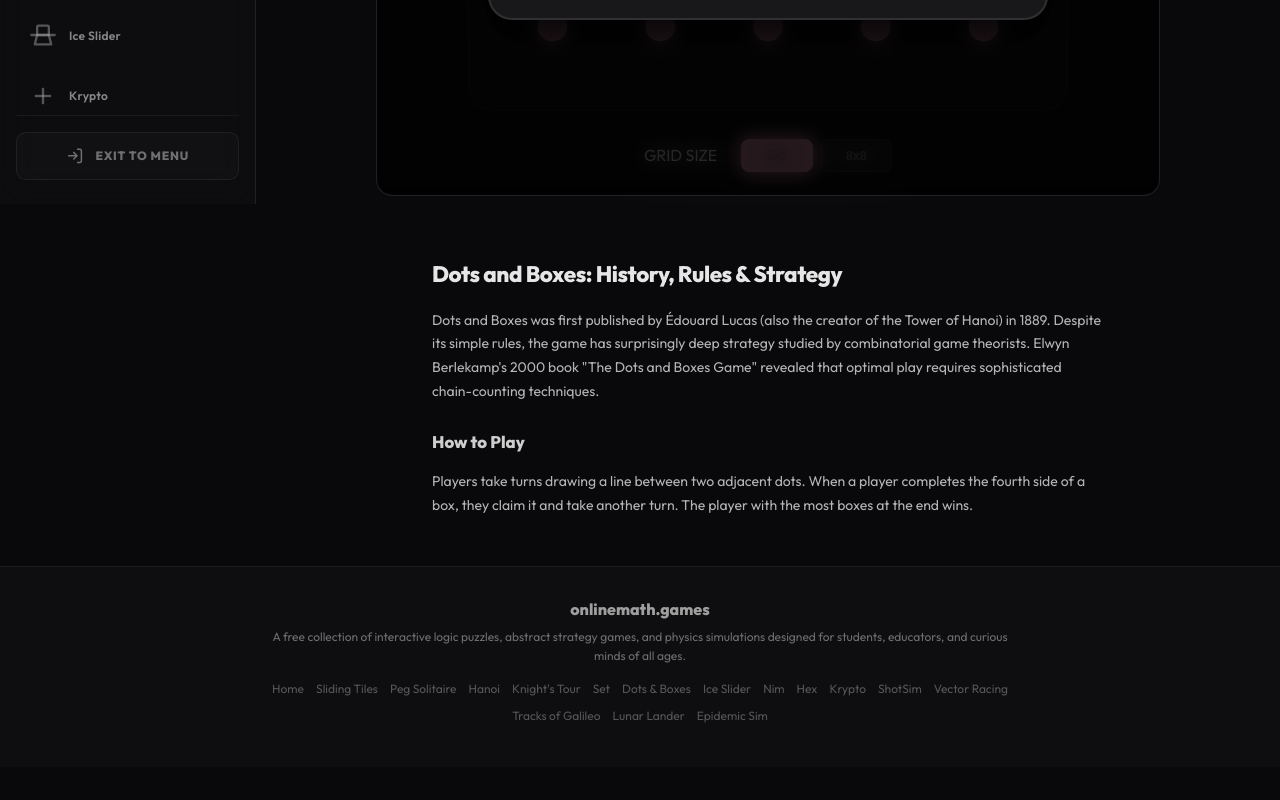
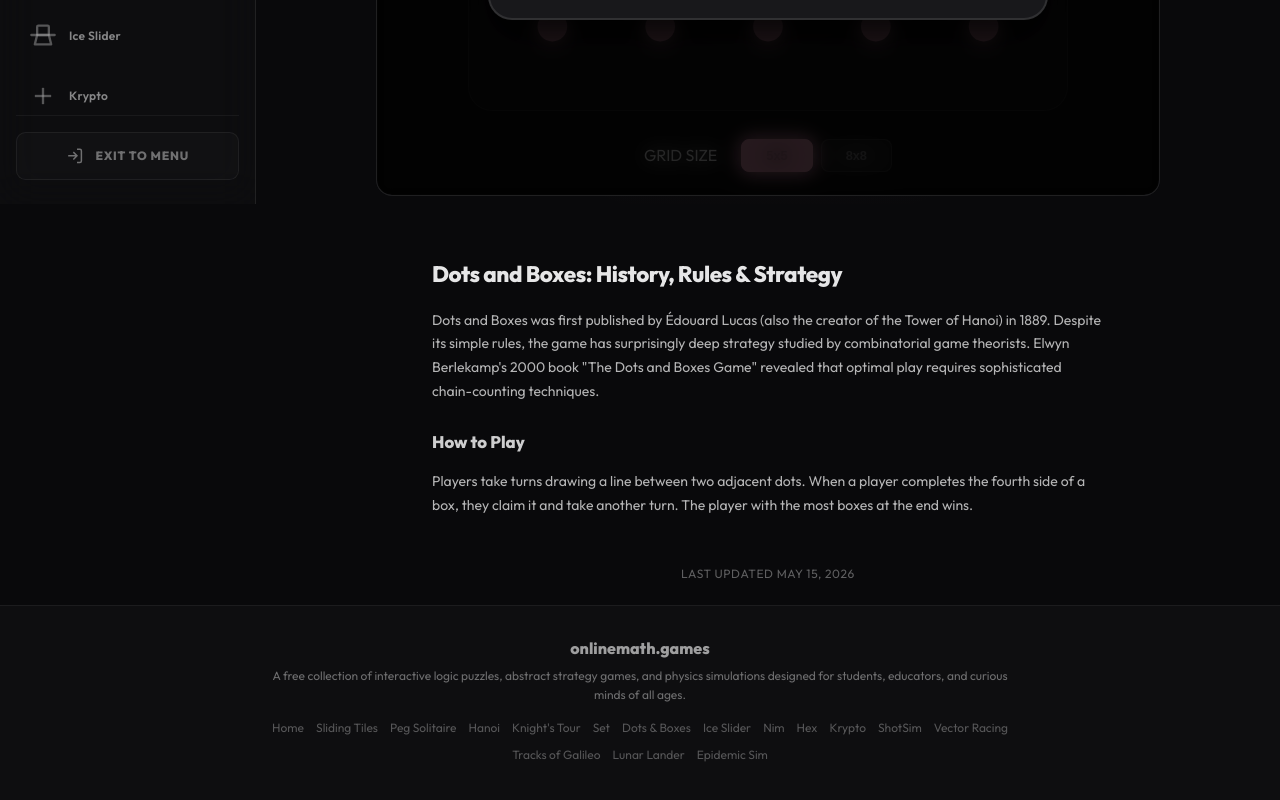
Before and after one commit to johnmehler/claybo100, a SvelteKit app: page /games/dotsandboxes in a window 1280 px wide. Shown: the part 596-1396 px from the top of the page. Before the commit the page ends 1363 px from the top, so only its background shows below. Built offline with nearby package versions, Linux system fonts and the light colour scheme.

Commit message:
last updated

```diff
--- a/src/lib/games.ts
+++ b/src/lib/games.ts
@@ -4,6 +4,7 @@ export const games = [
 		label: 'Sliding Tiles',
 		description: 'Classical 15-puzzle with a modern twist.',
 		cardClass: 'sliding',
+		updated: '2026-05-15',
 		icon: `<svg viewBox="0 0 24 24" fill="none" stroke="currentColor" stroke-width="2" stroke-linecap="round" stroke-linejoin="round" role="img" aria-label="Sliding Tiles Icon"><rect x="3" y="3" width="18" height="18" rx="2" ry="2"></rect><line x1="3" y1="9" x2="21" y2="9"></line><line x1="3" y1="15" x2="21" y2="15"></line><line x1="9" y1="3" x2="9" y2="21"></line><line x1="15" y1="3" x2="15" y2="21"></line></svg>`
 	},
 	{
@@ -11,6 +12,7 @@ export const games = [
 		label: 'Peg Solitaire',
 		description: 'English peg solitaire. Leave only one.',
 		cardClass: 'pegboard-card',
+		updated: '2026-05-15',
 		icon: `<svg viewBox="0 0 24 24" fill="none" stroke="currentColor" stroke-width="2.5" stroke-linecap="round" stroke-linejoin="round" role="img" aria-label="Peg Solitaire Icon"><circle cx="12" cy="5" r="2"></circle><circle cx="8" cy="12" r="2"></circle><circle cx="16" cy="12" r="2"></circle><circle cx="4" cy="19" r="2"></circle><circle cx="12" cy="19" r="2"></circle><circle cx="20" cy="19" r="2"></circle></svg>`
 	},
 	{
@@ -18,6 +20,7 @@ export const games = [
 		label: 'Hanoi',
 		description: 'Classic tower puzzle. 3 to 8 discs.',
 		cardClass: 'hanoi-card',
+		updated: '2026-05-15',
 		icon: `<svg viewBox="0 0 24 24" fill="none" stroke="currentColor" stroke-width="2" stroke-linecap="round" stroke-linejoin="round" role="img" aria-label="Tower of Hanoi Icon"><line x1="2" y1="20" x2="22" y2="20"></line><line x1="12" y1="4" x2="12" y2="20"></line><rect x="8" y="16" width="8" height="4" rx="1"></rect><rect x="9" y="12" width="6" height="4" rx="1"></rect><rect x="10" y="8" width="4" height="4" rx="1"></rect></svg>`
 	},
 	{
@@ -25,6 +28,7 @@ export const games = [
 		label: "Knight's Tour",
 		description: 'Visit every square on the board exactly once.',
 		cardClass: 'knights-card',
+		updated: '2026-05-15',
 		icon: `<svg viewBox="0 0 24 24" fill="none" stroke="currentColor" stroke-width="2" stroke-linecap="round" stroke-linejoin="round" role="img" aria-label="Knight's Tour Icon"><path d="M5 20a2 2 0 0 1 2-2h10a2 2 0 0 1 2 2v1a1 1 0 0 1-1 1H6a1 1 0 0 1-1-1z"/><path d="M16.5 18c1-2 2.5-5 2.5-9a7 7 0 0 0-7-7H6.635a1 1 0 0 0-.768 1.64L7 5l-2.32 5.802a2 2 0 0 0 .95 2.526l2.87 1.456"/><path d="m15 5 1.425-1.425"/><path d="m17 8 1.53-1.53"/><path d="M9.713 12.185 7 18"/></svg>`
 	},
 	{
@@ -32,6 +36,7 @@ export const games = [
 		label: 'Set',
 		description: 'Find combinations of matching or unique attributes.',
 		cardClass: 'set-card',
+		updated: '2026-05-15',
 		icon: `<svg viewBox="0 0 24 24" fill="none" stroke="currentColor" stroke-width="2" role="img" aria-label="Set Game Icon"><rect x="4" y="4" width="16" height="16" rx="2"/></svg>`
 	},
 	{
@@ -39,6 +44,7 @@ export const games = [
 		label: 'Dots & Boxes',
 		description: 'Connect dots to capture squares against AI.',
 		cardClass: 'dots-card',
+		updated: '2026-05-15',
 		icon: `<svg viewBox="0 0 24 24" fill="none" stroke="currentColor" stroke-width="2" stroke-linecap="round" stroke-linejoin="round" role="img" aria-label="Dots and Boxes Icon"><circle cx="6" cy="6" r="1"></circle><circle cx="18" cy="6" r="1"></circle><circle cx="6" cy="18" r="1"></circle><circle cx="18" cy="18" r="1"></circle><rect x="6" y="6" width="12" height="12" stroke-dasharray="2 2"></rect></svg>`
 	},
 	{
@@ -46,6 +52,7 @@ export const games = [
 		label: 'Ice Slider',
 		description: 'Slide blocks on frictionless ice to reach the goal.',
 		cardClass: 'ice-card',
+		updated: '2026-05-15',
 		icon: `<svg viewBox="0 0 24 24" fill="none" stroke="currentColor" stroke-width="2" stroke-linecap="round" stroke-linejoin="round" role="img" aria-label="Ice Slider Icon"><path d="M2 12h20"/><rect x="7" y="4" width="10" height="8" rx="1"/><path d="M7 12l-2 8h14l-2-8"/></svg>`
 	},
 	{
@@ -53,6 +60,7 @@ export const games = [
 		label: 'Nim',
 		description: 'Mathematical strategy game of removing objects.',
 		cardClass: 'nim-card',
+		updated: '2026-05-15',
 		icon: `<svg viewBox="0 0 24 24" fill="none" stroke="currentColor" stroke-width="2" role="img" aria-label="Nim Icon"><circle cx="12" cy="12" r="3"/><circle cx="5" cy="18" r="3"/><circle cx="19" cy="18" r="3"/></svg>`
 	},
 	{
@@ -60,6 +68,7 @@ export const games = [
 		label: 'Hex',
 		description: 'Connect your sides on a hexagonal grid.',
 		cardClass: 'hex-card',
+		updated: '2026-05-15',
 		icon: `<svg viewBox="0 0 24 24" fill="none" stroke="currentColor" stroke-width="2" role="img" aria-label="Hex Icon"><polygon points="12,2 22,7 22,17 12,22 2,17 2,7"/></svg>`
 	},
 	{
@@ -67,6 +76,7 @@ export const games = [
 		label: 'Krypto',
 		description: 'Use math operators to reach the target number.',
 		cardClass: 'krypto-card',
+		updated: '2026-05-15',
 		icon: `<svg viewBox="0 0 24 24" fill="none" stroke="currentColor" stroke-width="2" role="img" aria-label="Krypto Icon"><line x1="12" y1="5" x2="12" y2="19"/><line x1="5" y1="12" x2="19" y2="12"/></svg>`
 	},
 	{
@@ -74,6 +84,7 @@ export const games = [
 		label: 'ShotSim',
 		description: 'Cannon physics simulator. Hit the hoop.',
 		cardClass: 'shotsim-card',
+		updated: '2026-05-15',
 		icon: `<svg viewBox="0 0 24 24" fill="none" stroke="currentColor" stroke-width="2" stroke-linecap="round" stroke-linejoin="round" role="img" aria-label="ShotSim Icon"><path d="M3 21 Q 12 3, 21 12"></path><circle cx="21" cy="12" r="2"></circle><circle cx="3" cy="21" r="1.5"></circle></svg>`
 	},
 	{
@@ -81,6 +92,7 @@ export const games = [
 		label: 'Vector Racing',
 		description: 'Momentum racing. Adjust velocity ±1 each turn.',
 		cardClass: 'vector-card',
+		updated: '2026-05-15',
 		icon: `<svg viewBox="0 0 24 24" fill="none" stroke="currentColor" stroke-width="2" stroke-linecap="round" stroke-linejoin="round" role="img" aria-label="Vector Racing Icon"><path d="M13 2L3 14h9l-1 8 10-12h-9l1-8z"/></svg>`
 	},
 	{
@@ -88,6 +100,7 @@ export const games = [
 		label: 'Tracks of Galileo',
 		description: 'Find the curve of fastest descent.',
 		cardClass: 'galileo-card',
+		updated: '2026-05-15',
 		icon: `<svg viewBox="0 0 24 24" fill="none" stroke="currentColor" stroke-width="2" stroke-linecap="round" stroke-linejoin="round" role="img" aria-label="Tracks of Galileo Icon"><path d="M3 3v18h18"/><path d="M3 3c3 8 8 13 18 13"/><circle cx="12" cy="11.5" r="1.5"/></svg>`
 	},
 	{
@@ -95,6 +108,7 @@ export const games = [
 		label: 'Lunar Lander',
 		description: 'Land the module safely on the moon.',
 		cardClass: 'lunar-card',
+		updated: '2026-05-15',
 		icon: `<svg viewBox="0 0 24 24" fill="none" stroke="currentColor" stroke-width="2" stroke-linecap="round" stroke-linejoin="round" role="img" aria-label="Lunar Lander Icon"><path d="M2 20h20"/><path d="M7 20l1-5h8l1 5"/><path d="M12 4v11"/><path d="M9 15h6"/><circle cx="12" cy="7" r="3"/></svg>`
 	},
 	{
@@ -102,6 +116,7 @@ export const games = [
 		label: 'Epidemic Sim',
 		description: 'Visualize the spread of viruses through a population.',
 		cardClass: 'epidemic-card',
+		updated: '2026-05-15',
 		icon: `<svg viewBox="0 0 24 24" fill="none" stroke="currentColor" stroke-width="2" stroke-linecap="round" stroke-linejoin="round" role="img" aria-label="Epidemic Sim Icon"><circle cx="12" cy="12" r="10"/><path d="M12 8v8"/><path d="M8 12h8"/><circle cx="12" cy="12" r="3" fill="currentColor"/></svg>`
 	}
 ];
--- a/src/routes/games/[id]/+page.svelte
+++ b/src/routes/games/[id]/+page.svelte
@@ -82,6 +82,11 @@
 				<article class="game-guide" aria-label="{game?.label} Guide">
 					{@html guide}
 				</article>
+			{/if}
+			{#if game?.updated}
+				<p class="updated-line">
+					Last updated <time datetime={game.updated}>{new Date(game.updated).toLocaleDateString('en-US', { year: 'numeric', month: 'long', day: 'numeric' })}</time>
+				</p>
 			{/if}
 		{:else}
 			<div class="error-view">
@@ -182,4 +187,14 @@
 	.game-guide :global(p) {
 		margin-bottom: 1rem;
 	}
+
+	.updated-line {
+		max-width: 720px;
+		margin: 0 auto 3vmin;
+		padding: 0 3vmin;
+		font-size: 12px;
+		color: rgba(255, 255, 255, 0.35);
+		letter-spacing: 0.05em;
+		text-transform: uppercase;
+	}
 </style>
--- a/src/routes/sitemap.xml/+server.ts
+++ b/src/routes/sitemap.xml/+server.ts
@@ -6,11 +6,17 @@ const SITE = 'https://onlinemath.games';
 
 export function GET() {
 	const today = new Date().toISOString().split('T')[0];
+	const homeLastmod = games
+		.map((g) => g.updated)
+		.filter(Boolean)
+		.sort()
+		.pop() ?? today;
 
 	const urls = [
-		{ loc: `${SITE}/`, priority: '1.0', changefreq: 'weekly' },
+		{ loc: `${SITE}/`, lastmod: homeLastmod, priority: '1.0', changefreq: 'weekly' },
 		...games.map((g) => ({
 			loc: `${SITE}/games/${g.id}`,
+			lastmod: g.updated ?? today,
 			priority: '0.8',
 			changefreq: 'monthly'
 		}))
@@ -22,7 +28,7 @@ ${urls
 	.map(
 		(u) => `	<url>
 		<loc>${u.loc}</loc>
-		<lastmod>${today}</lastmod>
+		<lastmod>${u.lastmod}</lastmod>
 		<changefreq>${u.changefreq}</changefreq>
 		<priority>${u.priority}</priority>
 	</url>`
```
